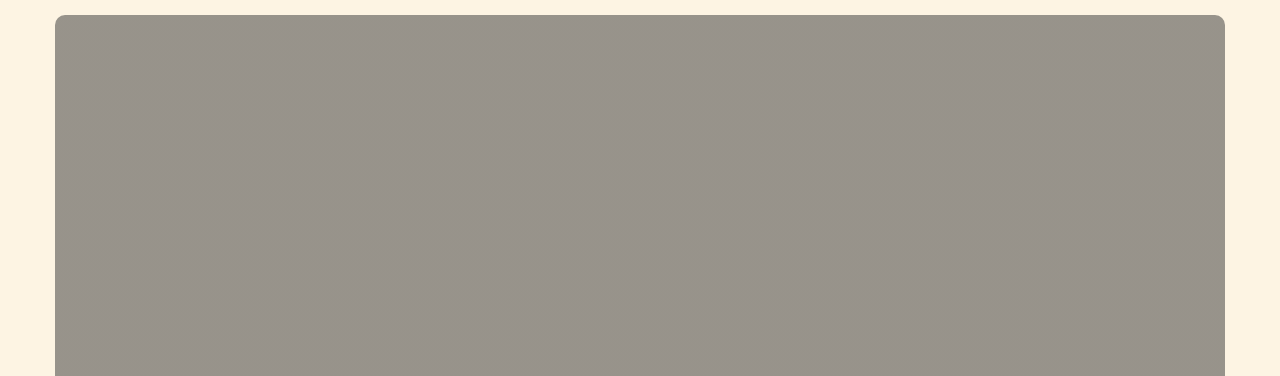
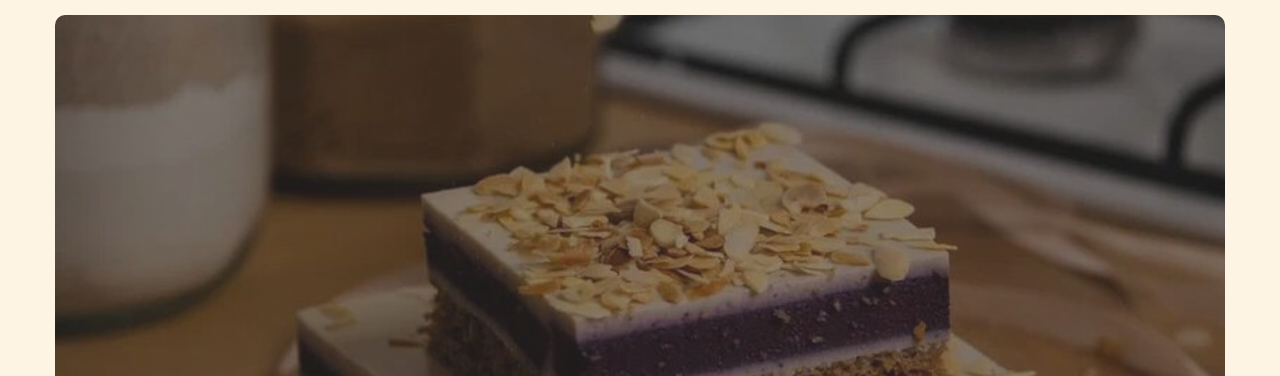
Before and after one commit to Greiika/vkus-nezhnosti, a plain HTML site: page index.html in a window 1280 px wide. Shown: the part 76-452 px from the top of the page. Drawn offline with Linux system fonts and the light colour scheme; a web font is replaced by a local one.

Commit message:
Update style.css

```diff
--- a/css/style.css
+++ b/css/style.css
@@ -286,7 +286,7 @@ footer {
   background-color: rgba(210, 105, 30, 0.7215686275);
   height: 840px;
   border-radius: 10px;
-  background: linear-gradient(to bottom, rgba(51, 51, 51, 0.5) 0%, rgba(51, 51, 51, 0.5) 100%), url("img/bg-3.jpg") 0% 100%/cover no-repeat;
+  background: linear-gradient(to bottom, rgba(51, 51, 51, 0.5) 0%, rgba(51, 51, 51, 0.5) 100%), url("../img/bg-3.jpg") 0% 100%/cover no-repeat;
 }
 .hero_title {
   color: var(--color-secondary);
```
